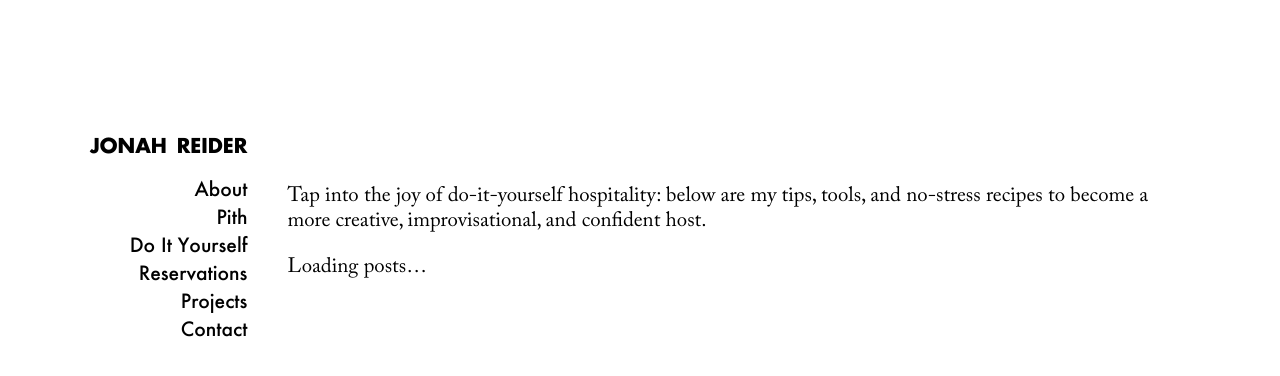
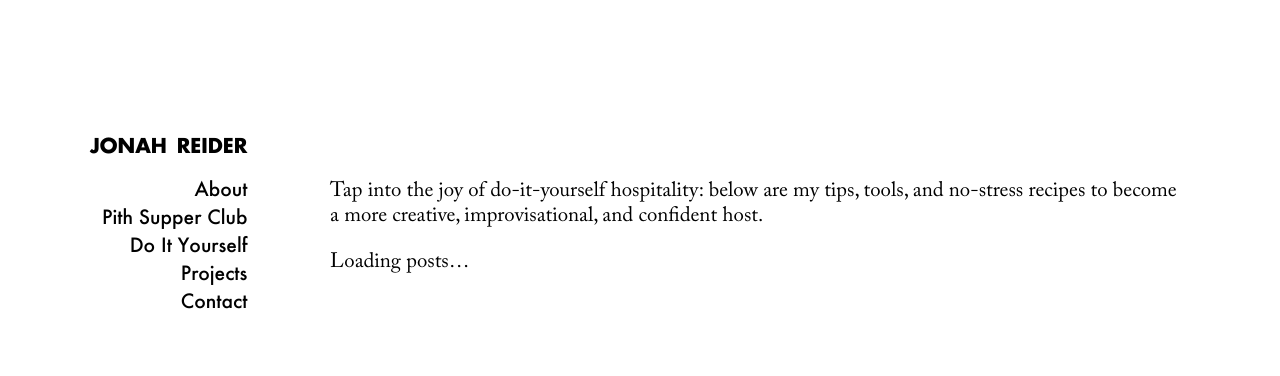
Before and after one commit to zoe-pith/pith-site, a Jekyll site: the page built from sections/diy.md, in a window 1280 px wide. Shown: the top 376 px of the page. Built offline with Jekyll 4.4.1, drawn with Linux system fonts in a browser that asks for light colours; part of the change alters nothing that is shown.

```diff
--- a/_data/menus.yml
+++ b/_data/menus.yml
@@ -1,6 +1,6 @@
 - title: About
   url: "#"
-- title: Pith
+- title: Pith Supper Club
   url: "#pith"
 - title: Do It Yourself
   url: "#diy"
@@ -17,9 +17,6 @@
       url: "#diy/travel"
     - title: Search
       url: "#diy/search"
-
-- title: Reservations
-  url: "#reserve"
 
 - title: Projects
   url: "#projects"
--- a/_includes/header.md
+++ b/_includes/header.md
@@ -2,7 +2,7 @@
 <html>
 	<head>
 		<meta charset="utf-8">
-		<meta name="viewport" content="width=device-width">
+		<meta name="viewport" content="width=device-width, initial-scale=1">
 		<meta name="keywords" content="Pith, Jonah Reider, supper club">
   	<meta name="author" content="Jonah Reider">
 		<title>Pith – Jonah Reider</title>
@@ -11,7 +11,7 @@
 		<script src="/js/jquery-2.1.1.js" type="text/javascript"></script>
 		<script src="/js/jquery-easing.js" type="text/javascript"></script>
 		<script src="/js/navigator.js" type="text/javascript"></script>
-		<script src="https://js.tito.io/v1" async></script>
+		<script src="https://js.tito.io/v1"></script>
 		<!-- Global site tag (gtag.js) - Google Analytics -->
 		<script async src="https://www.googletagmanager.com/gtag/js?id=UA-77472601-1"></script>
 		<script>
--- a/_layouts/default.html
+++ b/_layouts/default.html
@@ -1,6 +1,6 @@
 {% include header.md %}
 <nav role="status">
-  <button onclick="toggleMenu()" aria-label="Toggle menu">&middot;&middot;&middot;</button>
+  <button onclick="toggleMenu()" aria-label="Toggle menu">menu</button>
   <h1>Jonah Reider</h1>
   {% include datamenu menu=site.data.menus all=true %}
 </nav>
--- a/css/style.scss
+++ b/css/style.scss
@@ -57,10 +57,14 @@
     font-style: normal;
 }
 
+html {
+    scroll-behavior: smooth;
+    font-size: 100%;
+}
+
 body {
     display: flex;
     font-family: Adobe Caslon;
-	font-size: 62.5%;
     height: 100vh;
     justify-content: center;
     margin: 0;
@@ -91,7 +95,6 @@ h1 {
 }
 
 nav {
-	display: inline-block;
     float: left;
     flex: 1 0 auto;
     font-family: Futura;
@@ -99,8 +102,14 @@ nav {
     font-weight: 500;
     height: 100%;
     line-height: 28px;
-	padding-right: 40px;
+    padding-right: 55px;
+    position: fixed;
     text-align: right;
+
+    input {
+        border-radius: 0;
+    }
+
     > button {
         display: none;
     }
@@ -109,6 +118,7 @@ nav {
         padding: 0;
         ul {
             display: none;
+            transition: 1s height ease;
         }
     }
     li {
@@ -159,9 +169,11 @@ nav {
 }
 
 #page-content {
+    display: block;
     flex-grow: 1;
     font-size: 1.3rem;
-	padding-top: 2.2rem;
+    margin-left: 240px;
+    padding-top: 1.9rem;
     width: 100%;
     h2,
     h3,
@@ -230,7 +242,7 @@ nav {
 
 #posts {
     display: inline-grid;
-	grid-template-columns: repeat(auto-fit, minmax(120px, 1fr));
+    grid-template-columns: repeat(auto-fill, minmax(140px, 1fr));
     grid-gap: 20px;
     grid-auto-rows: auto;
     list-style: none;
@@ -267,19 +279,21 @@ nav {
     }
 }
 
-.post {
+#page-content .post {
     display: none;
     width: 120px;
-	a {
+    > a {
         text-decoration: none;
-		> img {
+        img {
             border: 1px solid rgba(200, 200, 200, 0.5);
             filter: grayscale(100%);
-			margin: 0!important;
+            margin: 0 !important;
+            max-height: initial;
             transition: 0.2s filter linear;
             &:hover {
                 filter: grayscale(0%);
             }
+            width: 100%;
         }
         span {
             font-size: 1.1rem;
@@ -295,114 +309,40 @@ nav {
     display: none;
 }
 
-/*
-
-.tito-wrapper {
-	margin-bottom: 0px;
-}
-
-.tito-ticket-list {
-	-webkit-font-smoothing: antialiased;
-	font-size: 13.5px;
-	font-weight: normal;
-	list-style-type: none;
-	padding: 0;
-	margin: 0;
-	text-rendering: optimizeLegibility;
-}
-
-.tito-ticket-price-quantity-wrapper,
-.tito-ticket-quantity,
-.tito-ticket-price-quantity,
-.tito-ticket-price {
-	display: inline;
-	white-space: nowrap;
-}
-
-.tito-ticket-name-wrapper {
-	display: inline;
-	width: 100%;
-}
-
-.tito-ticket-name {
-	display: block;
-}
-
-.tito-ticket {
-	display: flex;
-	justify-content: space-between;
-	margin-bottom: 14px;
-	line-height: 1.6em;
-}
-
-.tito-ticket-description {
-	display: inline;
-	font-style: italic;
-	line-height: 1.6em;
-}
-
-.tito-wrapper button {
-	background: white;
-	float: right;
-	padding: 5px 8px 5px 8px;
-}
-
-.tito-submit-wrapper {
-	height: 30px;
-	text-align: right;
-}
-
-*/
-
-/*
 button,
 input {
     -webkit-appearance: none;
     -webkit-font-smoothing: antialiased;
+    background-color: transparent;
+    border: 1.4px rgba(150, 150, 150, 0.5) solid;
+    border-image-width: 0;
+    border-radius: 3px;
+    box-sizing: border-box;
+    font-family: Adobe Caslon;
+    font-size: 1rem;
+    height: 28px;
+    margin: 8px 8px 8px 0;
+    padding: 0 5px;
     text-rendering: optimizeLegibility;
-	border: 1px rgba(150, 150, 150, 0.5) solid;
-	border-radius: 3px;
-	color: black;
-	font-family: "Hoefler Text";
-	width: 85px;
 }
 
-.tito-wrapper button,
-.tito-wrapper input {
-	font-size: 13.5px;
+.tito-wrapper {
+    padding-bottom: 30px;
+    ul {
+        font-size: 1.1rem;
+        list-style: none;
+        margin: 0;
+        padding: 0;
+
+        li div {
+            display: inline;
         }
 
-.tito-wrapper input {
-	width: 25px;
-	height: 18px;
+        input[type="text"] {
+            width: 40px;
         }
-
-#ms-sub-form input {
-	display: inline;
-	font-size: 13.5px;
-	width: 46.5%;
-	margin-bottom: 10px;
-	padding: 5px;
     }
-
-#ms-sub-form input[type="submit"] {
-	background: white;
-	display: inline;
-	float: right;
-	margin: 0;
-	padding: 5px 8px 5px 8px;
-	width: auto;
 }
-
-#ms-sub-form input[type="submit"]:active {
-	background-color: #eeeeee;
-}
-
-#ms-sub-form input#email {
-	float: right;
-}
-
-*/
 
 @media screen and (max-width: 500px) {
     body {
@@ -411,11 +351,12 @@ input {
 
     nav {
         background: white;
+        font-size: 1.5rem;
+        height: 70px;
+        line-height: 2.4rem;
         margin-bottom: 30px;
-		height: 70px;
         overflow: hidden;
         padding: 0;
-		position: fixed;
         text-align: left;
         transition: 0.3s height ease;
         top: 0;
@@ -426,12 +367,15 @@ input {
             border: none;
             color: white;
             display: block;
-			font-size: 1.5rem;
+            font-family: Futura;
+            font-size: 1.7rem;
             height: 70px;
             margin: 0 0 20px 0;
+            font-variant: small-caps;
             width: 100%;
         }
-		> h1, &> ul {
+        > h1,
+        & > ul {
             margin-left: 30px;
         }
     }
@@ -443,12 +387,14 @@ input {
     }
 
     #page-content {
+        box-sizing: border-box;
         margin-top: 70px;
+        margin-left: 0;
         padding: 30px;
     }
 
     #contact-page img {
         max-width: auto;
-		width: 100%!important;
+        width: 100% !important;
     }
 }
--- a/js/navigator.js
+++ b/js/navigator.js
@@ -1,30 +1,70 @@
-var state = { postVisible: false, previousScroll: 0, isSearchVisible: false, isMenuOpen: false };
+const MENU_ANIMATION_TIME = 300;
+const MENU_HEIGHT = "70px";
+const POST_PAGE = "diy";
 
-window.onload = function() {
-  var url_data = window.location.hash.slice(1).split("/");
-  var page = url_data[0];
-  var tag = url_data[1];
+const state = {
+    postVisible: false,
+    previousScroll: 0,
+    isSearchVisible: false,
+    isMenuOpen: false
+};
 
-  var pages = document.querySelectorAll("nav > ul > li > a");
+window.onload = () => {
+    const urlData = window.location.hash.slice(1).split("/");
+    const page = urlData[0];
+    const tag = urlData[1];
+    let isUrlForElement = false;
+
+    const pages = document.querySelectorAll("nav > ul > li > a");
     pages.forEach(link => {
         link.addEventListener("click", showPage);
     });
 
-  var tag_links = document.querySelectorAll("nav ul ul a");
+    const tag_links = document.querySelectorAll("nav ul ul a");
     tag_links.forEach(link => {
-    var href = link.getAttribute("href").split("/");
-    if (href[0] == "#diy" && href[1] != "search") {
-      var filter = () => filterPosts(href[1]);
+        const href = link.getAttribute("href").split("/");
+        if (href[0] === "#" + POST_PAGE && href[1] != "search") {
+            const filter = () => filterPosts(href[1]);
             link.addEventListener("click", () => filter());
+        } else if (href[0] !== `#${POST_PAGE}` && href[0] === `#${page}`) {
+            isUrlForElement = true;
         }
     });
 
-  var search_link = document.querySelector("nav [href = '#diy/search']");
-  search_link.addEventListener("click", e => {
-    var field = document.createElement("input");
+    const search_link = document.querySelector(
+        `nav [href = '#${POST_PAGE}/search']`
+    );
+
+    search_link.addEventListener("click", openSearchBox);
+
+    const spoofE = {
+        target: document.querySelector(`nav a[href = '#${page}']`)
+    };
+
+    if (isUrlForElement) {
+        spoofE.target =
+            spoofE.target.parentElement.parentElement.previousElementSibling;
+    }
+
+    showPage(spoofE);
+    filterPosts(tag);
+    document.getElementById("loading").style.display = "none";
+
+    if (
+        !page &&
+        window
+            .getComputedStyle(document.querySelector("nav > button"))
+            .getPropertyValue("display") === "block"
+    ) {
+        toggleMenu();
+    }
+};
+
+const openSearchBox = e => {
+    const field = document.createElement("input");
     field.addEventListener("input", e => searchPosts(e.srcElement.value));
 
-    var link = e.target;
+    const link = e.target;
     link.style.display = "none";
     link.parentElement.appendChild(field);
     filterPosts();
@@ -32,20 +72,16 @@ window.onload = function() {
     state.isSearchVisible = true;
     e.preventDefault();
     return false;
-  });
-
-  var spoofE = {
-    target: document.querySelector("nav a[href = '#" + page + "']")
-  };
-  showPage(spoofE);
-  document.getElementById("loading").style.display = "none";
 };
 
-function showPage(e) {
+const showPage = e => {
     if (state.postVisible) goBack();
     if (state.isSearchVisible) revertSearch();
-  var page_name = e.target.href.split("#")[1];
-  var pages = document.querySelectorAll(".page");
+
+    const { target } = e;
+    const page_name = target.href.split("#")[1];
+    const pages = document.querySelectorAll(".page");
+
     pages.forEach(page => {
         if (page.id == (page_name || "about") + "-page") {
             page.style.display = "block";
@@ -59,8 +95,8 @@ function showPage(e) {
     if (state.selectedNavItem) {
         if (state.selectedNavItemParent) {
             if (
-        state.selectedNavItemParent.contains(e.target.parentElement) &&
-        state.selectedNavItemParent != e.target.parentElement
+                state.selectedNavItemParent.contains(target.parentElement) &&
+                state.selectedNavItemParent != target.parentElement
             ) {
                 state.selectedNavItem.classList.remove("selected");
             } else {
@@ -68,39 +104,40 @@ function showPage(e) {
                 state.selectedNavItem.classList.remove("selected");
                 state.selectedNavItemParent = null;
             }
-    } else if (state.selectedNavItem.contains(e.target.parentElement)) {
+        } else if (state.selectedNavItem.contains(target.parentElement)) {
             state.selectedNavItemParent = state.selectedNavItem;
         } else {
             state.selectedNavItem.classList.remove("selected");
         }
     }
-  state.selectedNavItem = e.target.parentElement;
+    state.selectedNavItem = target.parentElement;
     state.selectedNavItem.classList.add("selected");
 
-  if (page_name === "diy") filterPosts();
-  if (state.isMenuOpen && page_name !== "diy") toggleMenu();
+    if (page_name === POST_PAGE) filterPosts();
+    if (state.isMenuOpen && page_name !== POST_PAGE) toggleMenu();
     return false;
-}
+};
 
-function showPost(e) {
+const showPost = e => {
     state.previousScroll = document.body.scrollTop;
     document.body.scrollTop = 0;
 
     document.getElementById("posts").style.display = "none";
-  document.querySelector("#diy-page p:first-child").style.display = "none";
-  var post_wrapper = document.getElementById("post");
-  var post = e.nextElementSibling.innerHTML;
+    document.querySelector(`#${POST_PAGE}-page p:first-child`).style.display =
+        "none";
+    const post_wrapper = document.getElementById("post");
+    const post = e.nextElementSibling.innerHTML;
     post_wrapper.innerHTML = post;
 
     document.getElementById("back-button").style.display = "initial";
     state.postVisible = true;
     return false;
-}
+};
 
 function searchPosts(text) {
-  var posts = document.querySelectorAll("#posts li");
+    const posts = document.querySelectorAll("#posts li");
     posts.forEach(post => {
-    if (!text || post.innerHTML.indexOf(text) > -1) {
+        if (!text || post.innerHTML.toLowerCase().indexOf(text) > -1) {
             post.style.display = "block";
         } else {
             post.style.display = "none";
@@ -108,11 +145,10 @@ function searchPosts(text) {
     });
 }
 
-function filterPosts(tag) {
+const filterPosts = tag => {
     if (state.postVisible) goBack();
-  var newSelected;
-  var keepMenu = false;
-  var posts = document.querySelectorAll("#posts li");
+    let keepMenu = false;
+    const posts = document.querySelectorAll("#posts li");
     posts.forEach(post => {
         if (!tag || post.classList.contains(tag + "-tag")) {
             post.style.display = "block";
@@ -122,8 +158,8 @@ function filterPosts(tag) {
     });
     if (state.isSearchVisible) revertSearch();
 
-  var link = document.querySelector(
-    "nav ul ul a[href = '#diy" + (tag ? "/" + tag : "") + "']"
+    const link = document.querySelector(
+        `nav ul ul a[href = '#${POST_PAGE + (tag ? "/" + tag : "")}']`
     );
     if (link) {
         // If another tag is already selected
@@ -140,44 +176,47 @@ function filterPosts(tag) {
     }
     // alert(tag);
     if (state.isMenuOpen && !keepMenu) toggleMenu();
-}
+};
 
-function revertSearch() {
-  var search = document.querySelector("nav [href = '#diy/search']");
+const revertSearch = () => {
+    const search = document.querySelector(
+        `nav [href = '#${POST_PAGE}/search']`
+    );
     search.parentElement.removeChild(search.nextElementSibling);
     search.style.display = "block";
     state.isSearchVisible = false;
-}
+};
 
-function goBack() {
-  var post_wrapper = document.getElementById("post");
+const goBack = () => {
+    const post_wrapper = document.getElementById("post");
     post_wrapper.innerHTML = "";
-  document.querySelector("#diy-page p:first-child").style.display = "initial";
+    document.querySelector(`#${POST_PAGE}-page p:first-child`).style.display =
+        "initial";
     document.getElementById("posts").style.display = "grid";
     document.getElementById("back-button").style.display = "none";
     document.body.scrollTop = state.previousScroll;
     state.postVisible = false;
     return false;
-}
-function toggleMenu() {
-  // alert("tog");
-  var menu = document.getElementsByTagName("nav")[0];
-  var button = document.querySelector("nav button");
-  var content = document.getElementById("page-content");
+};
+
+const toggleMenu = () => {
+    const menu = document.getElementsByTagName("nav")[0];
+    const button = document.querySelector("nav button");
+    const content = document.getElementById("page-content");
     if (state.isMenuOpen) {
         content.style.display = "block";
-    button.innerHTML = "&middot;&middot;&middot;";
-    menu.style.height = "70px";
+        button.innerHTML = "menu";
+        menu.style.height = MENU_HEIGHT;
         setTimeout(() => {
             menu.children[1].style.display = "none";
             menu.children[2].style.display = "none";
-    }, 300);
+        }, MENU_ANIMATION_TIME);
     } else {
         menu.children[1].style.display = "block";
         menu.children[2].style.display = "block";
-    setTimeout(() => (content.style.display = "none"), 300);
+        setTimeout(() => (content.style.display = "none"), MENU_ANIMATION_TIME);
         button.innerHTML = "&#10005;";
-    menu.style.height = "100vh";
+        menu.style.height = "100%";
     }
     state.isMenuOpen = !state.isMenuOpen;
-}
+};
--- a/sections/diy.md
+++ b/sections/diy.md
@@ -9,8 +9,9 @@ weight: 2
 Tap into the joy of do-it-yourself hospitality: below are my tips, tools, and no-stress recipes to become a more creative, improvisational, and confident host.
 
 {% if site.tags != "" %}
-  {% include tag.html %}
+{% include tag.html %}
 {% endif %}
+
 <div id="loading">Loading posts&hellip;</div>
 <ul id="posts">
   {% for post in site.posts %}
```
Also changed, not shown: package.json (added, +10 -0 lines), .eslintrc.json (added), 2 other files. Lines whose indentation alone changed are shown as unchanged.
